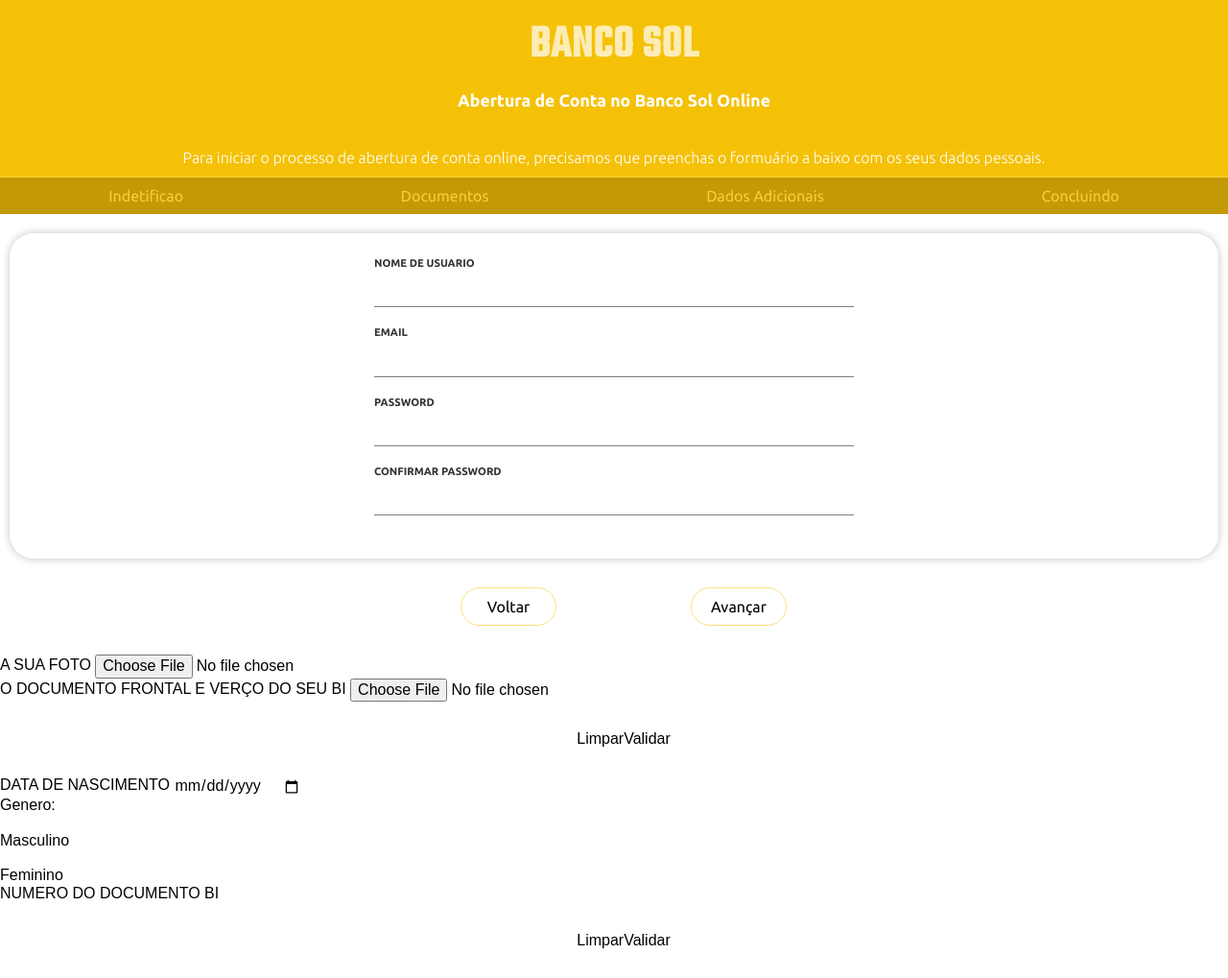
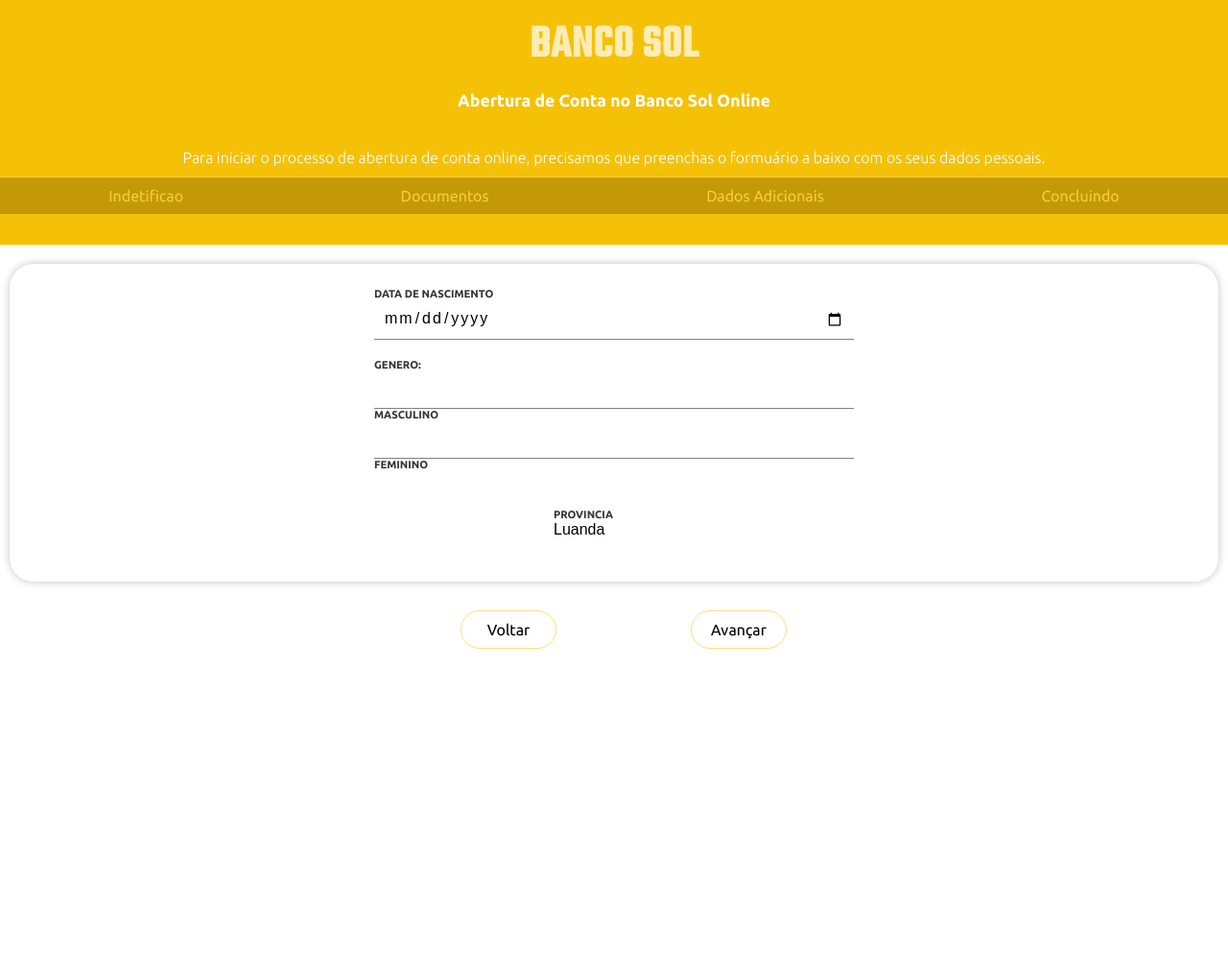
Before and after one commit to CristianoCololo/SITE_abertura_de_conta_banco_sol, a PHP site: page /aderir.php in a window 1280 px wide. Shown: the whole page at 96% size. After the commit the page ends 676 px from the top, so only its background shows below. Run offline with PHP 8.4, Linux system fonts and the light colour scheme.

Commit message:
NEXT DAY

```diff
--- a/aderir.php
+++ b/aderir.php
@@ -1,5 +1,6 @@
 <!DOCTYPE html>
 <html lang="pt">
+
 <head>
     <meta charset="UTF-8">
     <meta name="viewport" content="width=device-width, initial-scale=1.0">
@@ -8,6 +9,7 @@
     <link rel="stylesheet" href="css/destyle.css">
     <link rel="stylesheet" href="css/style.css">
 </head>
+
 <body>
 
     <header>
@@ -26,6 +28,9 @@
     </header>
 
     <main>
+        <?php
+        $nome = "nome1";
+        if ($nome == "nome") : ?>
             <article class="indetificao">
                 <div class="form">
                     <div class="input_username_div">
@@ -50,36 +55,77 @@
                     <button>Avançar</button>
                 </div>
             </article>
-        <article class="documetos">
-            <div>
-                <label>A SUA FOTO</label>
-                <input type="file" required><br>
+        <?php endif;
 
-                <label>O DOCUMENTO FRONTAL E VERÇO DO SEU BI</label>
-                <input type="file" required><br>
+        if ($nome == "nome") :
+
+        ?>
+
+            <article class="documentos">
+                <div class="form">
+                    <div class="input_foto_div">
+                        <label>Escolha uma foto de Perfil (Opcional)</label>
+                        <input type="file" id="foto_perfil">
+                    </div>
+                    <div class="input_bi_frente_div">
+                        <label>Carrege a foto do seu bilhete - frente</label>
+                        <input type="file" id="bi_frente">
+                    </div>
+                    <div class="input_bi_verso_div">
+                        <label>Carrege a foto do seu bilhete - verso</label>
+                        <input type="file" id="bi_verso">
+                    </div>
                 </div>
                 <div class="buttons">
-                <input type="submit" value="Limpar">
-                <input type="submit" value="Validar">
+                    <button>Voltar</button>
+                    <button>Avançar</button>
                 </div>
             </article>
+        <?php endif;
+
+
+        ?>
+
         <article class="adicionais">
-            <div>
-                <label>DATA DE NASCIMENTO</label>
-                <input type="date" required><br>
-
+            <div class="form">
+                <div class="input_data_nascimento_div">
+                    <label>Data de nascimento</label>
+                    <input type="date" id="data_nascimento">
+                </div>
+                <div class="input_genero_div">
                     <label>Genero:</label><br>
-                <input type="radio" id="m" name="m"><br>
+                    <input type="radio" id="m" name="m">
                     <label>Masculino</label><br>
-                <input type="radio" id="f" name="f"><br>
+                    <input type="radio" id="f" name="f">
                     <label>Feminino</label><br>
-
-                <label>NUMERO DO DOCUMENTO BI</label>
-                <input type="text" required><br>
+                </div>
+                <div class="input_provincia_div">
+                    <label>Provincia</label>
+                    <select name="provincias" id="provincias">
+                        <option>Luanda</option>
+                        <option>Malanje</option>
+                        <option>Bengo</option>
+                        <option>Benguela</option>
+                        <option>Cabinda</option>
+                        <option>Cunene</option>
+                        <option>Cuando Cubango</option>
+                        <option>Muxico</option>
+                        <option>Huila</option>
+                        <option>Zaire</option>
+                        <option>Kuanza Sul</option>
+                        <option>Kuanza Norte</option>
+                        <option>Namibe</option>
+                        <option>Huambo</option>
+                        <option>Lunda Norte</option>
+                        <option>Lunda Sul</option>
+                        <option>Uige</option>
+                        <option>Bie</option>
+                    </select>
+                </div>
             </div>
             <div class="buttons">
-                <input type="submit" value="Limpar">
-                <input type="submit" value="Validar">
+                <button>Voltar</button>
+                <button>Avançar</button>
             </div>
         </article>
         <article class="conclusao">
--- a/css/style.css
+++ b/css/style.css
@@ -66,7 +66,7 @@
     font-family: "Teko";
 }
 
-.form{
+.indetificao .form, .documentos .form, .adicionais .form{
     display: flex;
     flex-direction: column;
     justify-content: center;
@@ -99,6 +99,11 @@
     color: black;
     letter-spacing: 2px;
 }
+.documentos .form div input{
+    border: 1px solid grey;
+    margin: 15px 0;
+    border-radius: 5px;
+}
 
 .buttons{
     display: flex;
--- a/index.php
+++ b/index.php
@@ -30,6 +30,6 @@
 
     <input type="submit" value="Aderir" id="buttonAderir">
 
-    <script src="js/index_button_action.js"></script>
+    <script src="js/index_controller.js"></script>
 </body>
 </html>
--- a/js/index_button_action.js
+++ b/js/index_controller.js
@@ -4,7 +4,7 @@
 const aderirButton = document.getElementById("buttonAderir");
 
 aderirButton.addEventListener('click', () => {
-    window.location.href = "aderir.php"
+    window.location.href = "aderir.hp?article='indetificacao'"
 
 });
 
```
Also changed, not shown: temp/TT.PHP (renamed from TT.PHP), temp/addAction.php (renamed from addAction.php), temp/delete.php (renamed from delete.php), temp/edit.php (renamed from edit.php), temp/editAction.php (renamed from editAction.php). Lines whose indentation alone changed are shown as unchanged.
